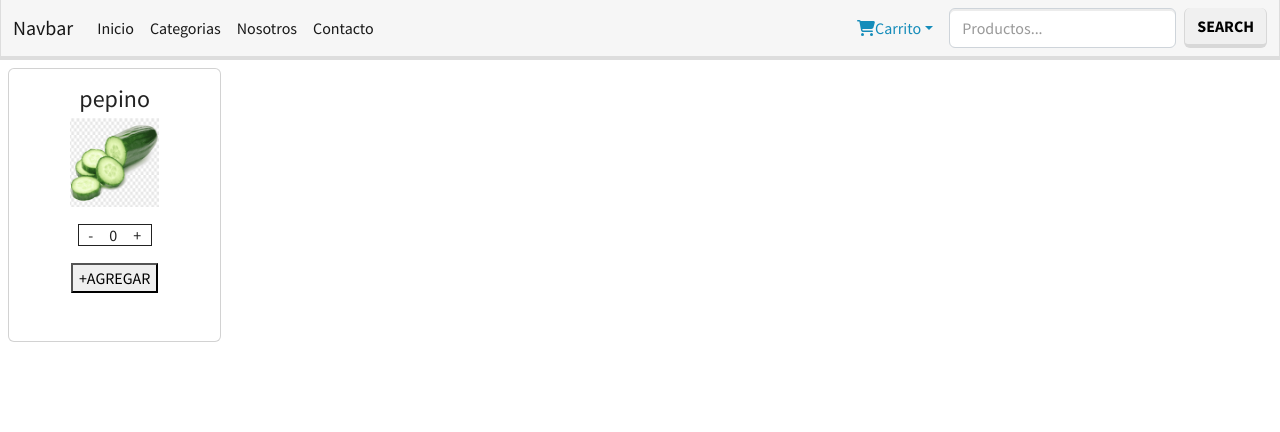
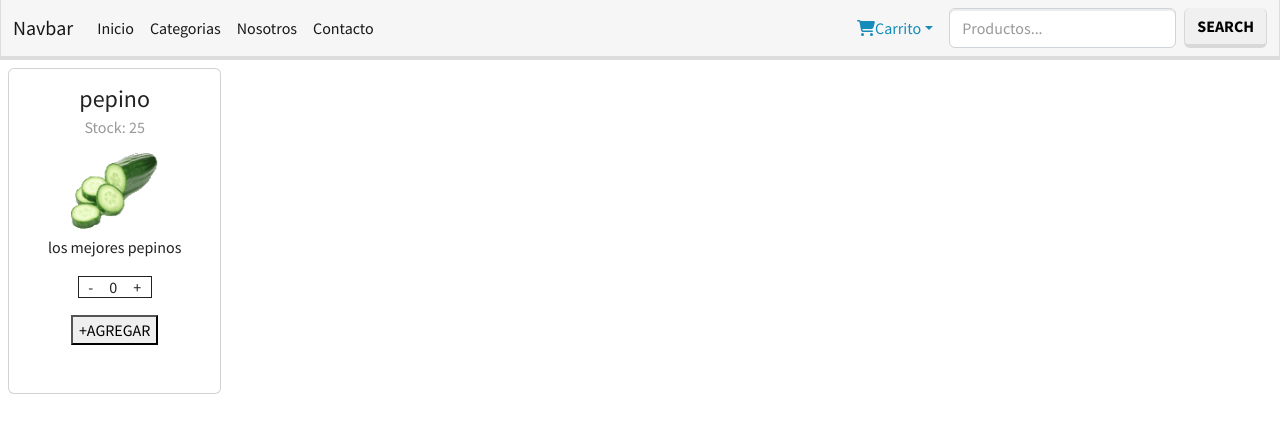
Before and after one commit to estebanperren/prueba, a React (Create React App) app: page / in a window 1280 px wide. Shown: the top 432 px of the page. Built offline with nearby package versions, Linux system fonts and the light colour scheme.

Commit message:
Contador con botón

```diff
--- a/src/components/App.jsx
+++ b/src/components/App.jsx
@@ -9,9 +9,11 @@ function App() {
 
 
   const articulos = [
-    { nombre: "pepino", stock: 25, cantidad: "3", img: "/images/pepino.png" },
+    { nombre: "pepino", descripcion:"los mejores pepinos", stock: 25, img: "/images/pepino.png" },
   ];
-
+  function onAdd(){
+    console.log(`Se agrego correctamente el producto al carrito` )
+      }
 
   return (
     <>
@@ -19,7 +21,7 @@ function App() {
       <Navbar />
     </div>
     <div>
-          <Item articulos={articulos} />
+          <Item articulos={articulos} onAdd={onAdd} />
          </div>
           </>
   );
--- a/src/components/cards/Item.jsx
+++ b/src/components/cards/Item.jsx
@@ -1,20 +1,19 @@
 import React from "react";
 import ItemCount from "../cart/ItemCount";
-import Cart from "../cart/Cart";
-export default function Item({ articulos }) {
+export default function Item({ articulos, onAdd}) {
+
   return (
     <>
       {articulos.map((articulo) => (
         <div className="card col-lg-2 col-md-4 col-sm-6">
           <div className="card-body">
             <h4 className="card-title">{articulo.nombre}</h4>
-            <h6 className="card-subtitle mb-2 text-muted">{articulo?.short}</h6>
+            <h6 className="card-subtitle mb-2 text-muted">Stock: {articulo?.stock}</h6>
             <img src={articulo.img} alt={articulo.nombre} width="50%" />
             <p className="card-text">{articulo?.descripcion}</p>
             <p className="card-text">{articulo?.precio}</p>
         <ItemCount articulo={articulo} />
-        <p><button style={{margin: "1rem"}}>+AGREGAR</button></p>
-            {console.log(<Cart articulo={articulo} />)}
+        <p><button style={{margin: "1rem"}} onClick={()=>onAdd()}>+AGREGAR</button></p>
           </div>
         </div>
       ))}
--- a/src/components/cart/Cart.jsx
+++ /dev/null
@@ -1,12 +0,0 @@
-import React, { useState } from "react";
-
-export default function Cart({ articulo }) {
-  const [cart, setCart] = useState({});
-
-  function addToCart(articulo) {
-    setCart(cart + articulo);
-  }
-  addToCart(articulo);
-
-  return { cart };
-}
```
Also changed, not shown: public/images/pepino.png.
